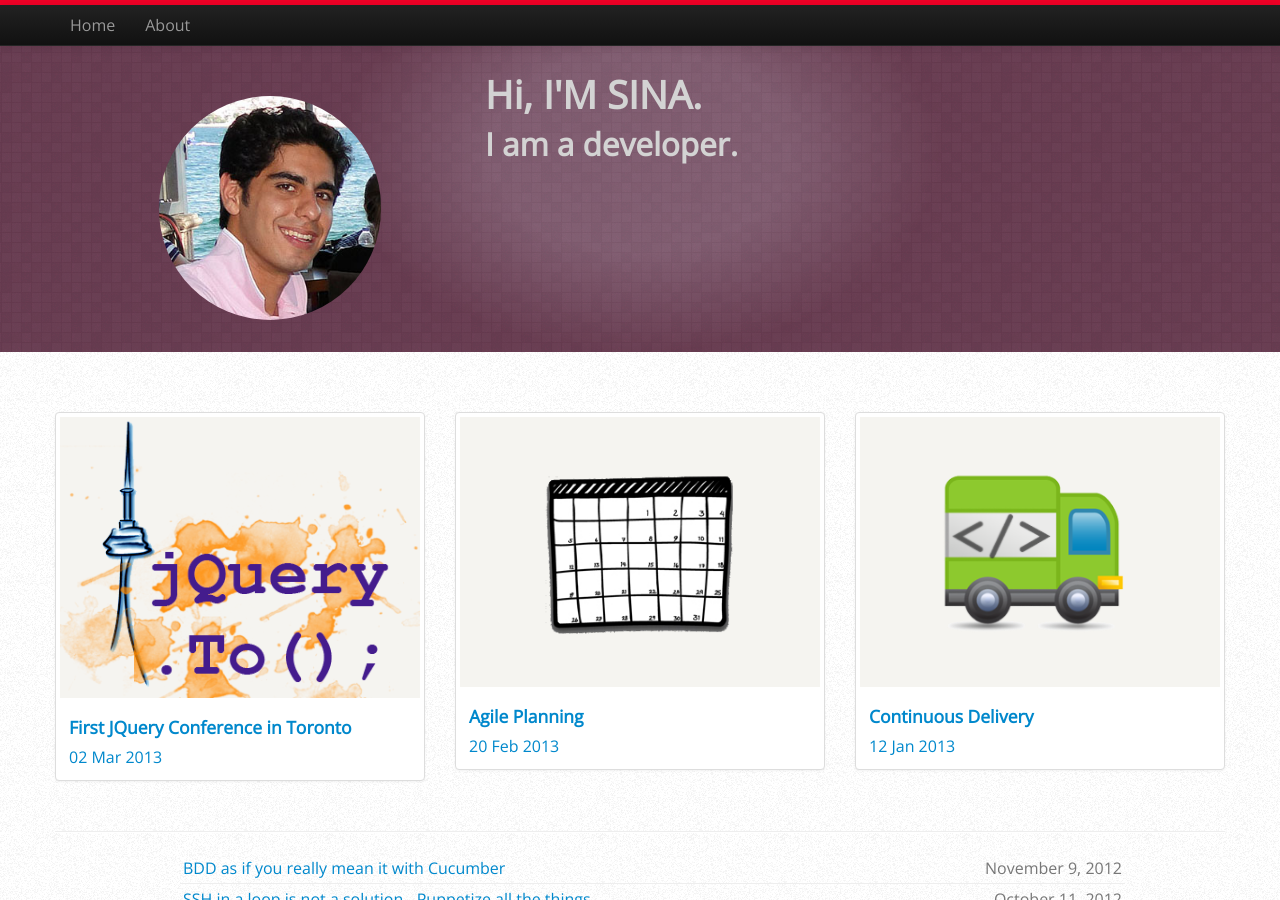
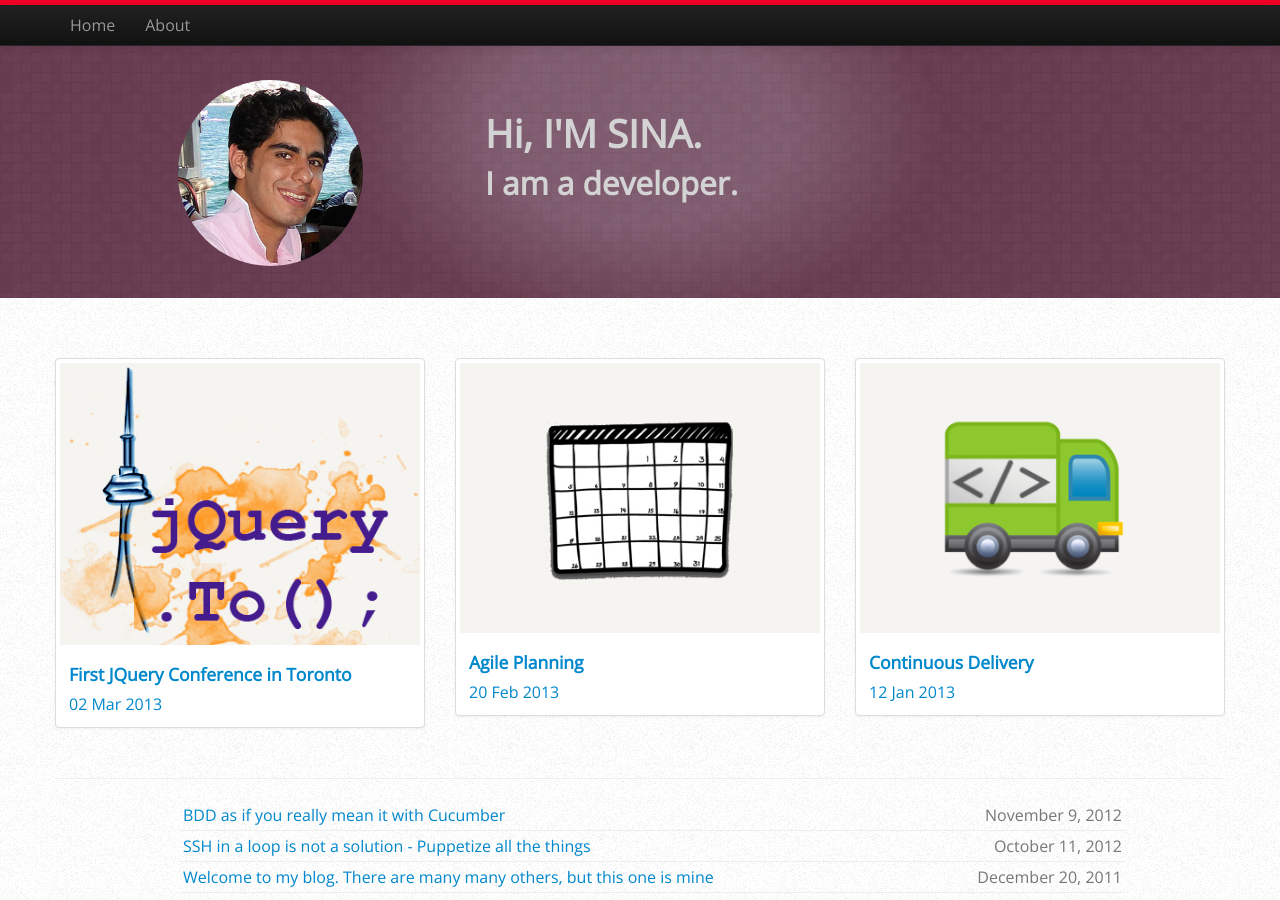
Before and after one commit to sinajahan/sinajahan.github.com, a Jekyll site: the page built from index.html, in a window 1280 px wide and 900 px high. Built offline with Jekyll 4.4.1, drawn with Linux system fonts in a browser that asks for light colours; nearby versions of some CDN libraries; Markdown is read by kramdown in place of the engine named in the settings.

Commit message:
fixing header

```diff
--- a/css/main.css
+++ b/css/main.css
@@ -110,9 +110,14 @@
 }
 
 #sina{
-  width: 60%;
-  margin-top: 2em;
+  width: 50%;
+  margin-top: 1em;
 }
+
+#hi-sina {
+  padding-top: 1em;
+}
+
 
 .image-container {
     background-color: #F5F4F0;
```
